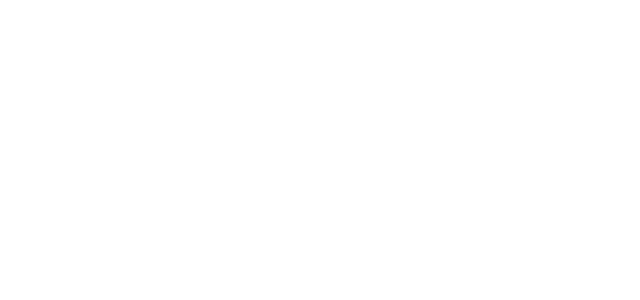
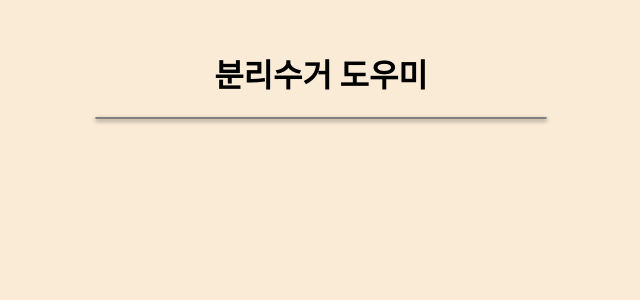
Before and after one commit to YunNahye/media-project, a React (Create React App) app: page / in a window 1280 px wide. Shown: the top 300 px of the page, without its empty margins (319-959 px from the left). Built offline with nearby package versions, Linux system fonts and the light colour scheme.

Commit message:
cv디렉토리 설명 텍스트 추가, 기본 css파일 추가, RecycleLabel 컴포넌트 추가

```diff
--- a/src/App.js
+++ b/src/App.js
@@ -1,8 +1,17 @@
+import './style/App.css';
 
 function App() {
   return (
     <div className="App">
+      <h1>분리수거 도우미</h1>
+      <div className="container">
+        <div className="webcam-box">
 
+        </div>
+        <div className="label-box">
+
+        </div>
+      </div>
     </div>
   );
 }
--- a/src/index.js
+++ b/src/index.js
@@ -1,3 +1,4 @@
+import './style/index.css';
 import React from 'react';
 import ReactDOM from 'react-dom';
 import App from './App';
--- /dev/null
+++ b/src/style/App.css
@@ -0,0 +1,14 @@
+.App {
+  margin: 50px auto;
+  width: 500px;
+}
+
+.App .container {
+  margin: 0 auto;
+  width: 450px;
+  background-color: white;
+  border: 1px solid gray;
+  border-radius: 15px;
+  box-shadow: 0 2px 4px 0 rgba(0, 0, 0, 0.5);
+  overflow: hidden;
+}
--- /dev/null
+++ b/src/style/index.css
@@ -0,0 +1,10 @@
+body {
+  margin: 0;
+  font-family: -apple-system, BlinkMacSystemFont, 'Segoe UI', 'Roboto', 'Oxygen',
+    'Ubuntu', 'Cantarell', 'Fira Sans', 'Droid Sans', 'Helvetica Neue',
+    sans-serif;
+  -webkit-font-smoothing: antialiased;
+  -moz-osx-font-smoothing: grayscale;
+  background-color: antiquewhite;
+  text-align: center;
+}
```
Also changed, not shown: src/RecycleLabel.js (added, +13 -0 lines), src/style/RecycleLabel.css (added, +20 -0 lines), src/cv/cv디렉토리입니다.txt (added).
